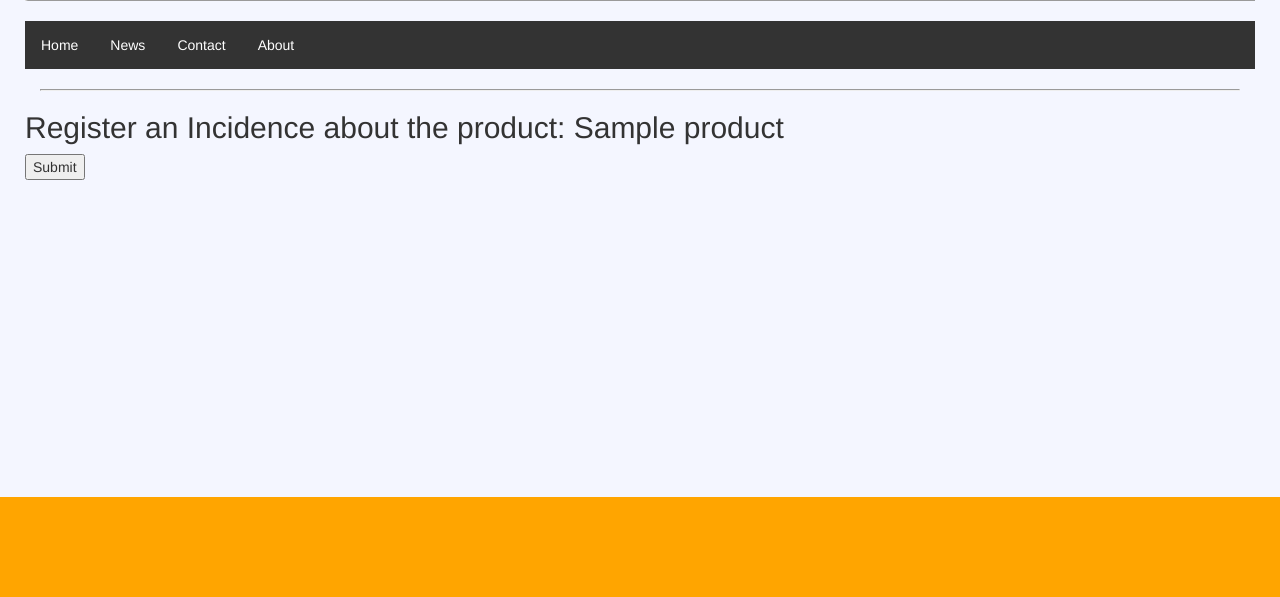
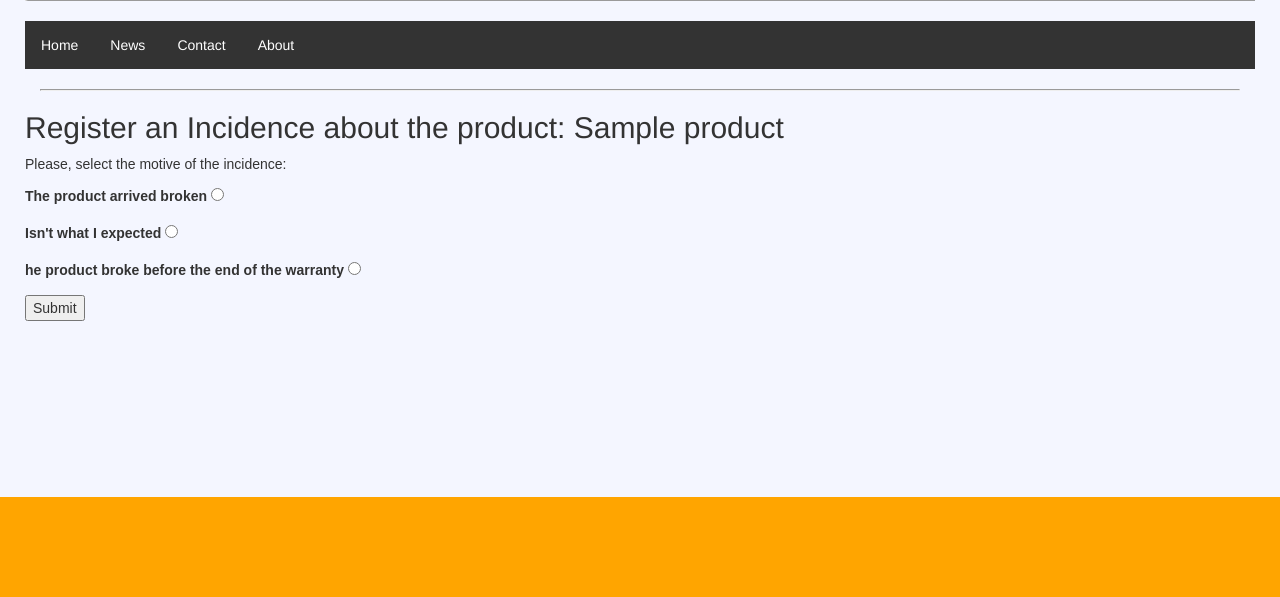
Before and after one commit to rarques/CRM_JointProject, a Django app: page /incidence/1 in a window 1280 px wide. Shown: the part 203-800 px from the top of the page. Run offline with Django 3.2, Linux system fonts and the light colour scheme; a user stored in the database is signed in; tables that the repository leaves empty hold one stand-in row (values such as "Sample post"); parts of the project's set-up code (start-up, migrations or seed data) failed here and were passed over; some libraries are stand-ins or nearby versions.

Commit message:
Added category choosing in the incidence form

```diff
--- a/CRMapp/forms.py
+++ b/CRMapp/forms.py
@@ -55,7 +55,7 @@ class UserAsCompanyForm(ModelForm):
 class IncidenceForm(ModelForm):
     class Meta:
         model = Incidence
-        exclude = ['user', 'product']
+        exclude = ['user', 'product', 'category']
 
     def clean(self):
         return super(IncidenceForm, self).clean()
--- a/CRMapp/templates/register_incidence.html
+++ b/CRMapp/templates/register_incidence.html
@@ -5,7 +5,14 @@
         <form action="#" method="post">
             {% csrf_token %}
             {{ incidence_form.as_p }}
-            <input type="submit" value="Submit"/>
+            <p>Please, select the motive of the incidence:</p>
+            <p><label for="broken">The product arrived broken</label>
+            <input type="radio" id="broken" name="category" value="The product arrived broken"></p>
+            <p><label for="broken">Isn't what I expected</label>
+            <input type="radio" id="not_expected" name="category" value="Isn't what I expected"></p>
+            <p><label for="broken">he product broke before the end of the warranty</label>
+            <input type="radio" id="early_break" name="category" value="The product broke before the end of the warranty"></p>
+            <p><input type="submit" value="Submit"/></p>
         </form>
     {% else %}
         <h2>Incidence correctly submitted</h2>
--- a/CRMapp/views.py
+++ b/CRMapp/views.py
@@ -238,10 +238,12 @@ def register_incidence(request, pk):
         incidence_form = IncidenceForm(request.POST)
         if incidence_form.is_valid():
             incidence = incidence_form.save(commit=False)
+            incidence_category = request.POST.get("category")
             product = Product.objects.get(id=pk)
             web_user = WebUser.objects.get(django_user=request.user)
             incidence.user = web_user
             incidence.product = product
+            incidence.category = incidence_category
             incidence.save()
             return render(request, 'register_incidence.html', {
                 "submitted": True
```
